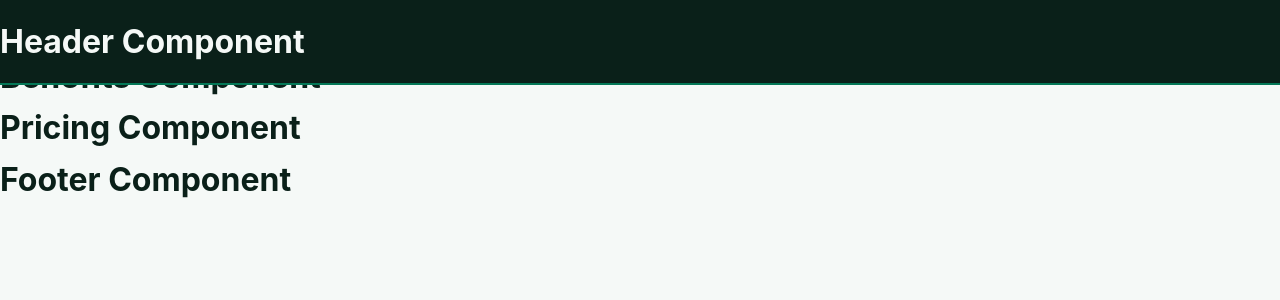
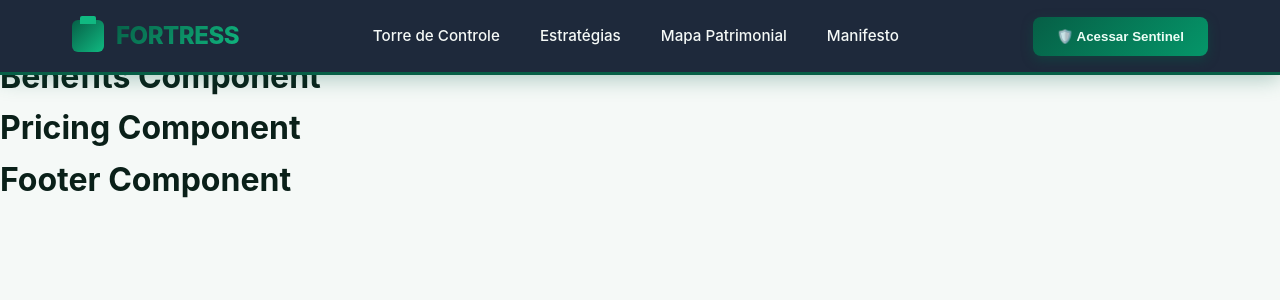
Before and after one commit to fortressopps/fortress-app, a React app in the folder frontend/: page / in a window 1280 px wide. Shown: the top 300 px of the page. Built offline with nearby package versions, Linux system fonts and the light colour scheme; the HTML template or start-up script is replaced by a standard one.

Commit message:
SEGUNDO PASSO: Header Fortress atualizado com novo design

```diff
--- a/frontend/src/components/Header/Header.css
+++ b/frontend/src/components/Header/Header.css
@@ -1,14 +1,17 @@
-.modern-header {
-  background: rgba(255, 255, 255, 0.95);
-  backdrop-filter: blur(20px);
-  border-bottom: 1px solid #e5e7eb;
+/* 🏰 HEADER FORTRESS BETA 1.5 - SISTEMA OFICIAL */
+.fortress-header {
+  background: var(--steel-tech);
+  color: var(--white-pure);
   padding: 1rem 0;
-  position: sticky;
+  position: fixed;
   top: 0;
+  width: 100%;
   z-index: 1000;
+  border-bottom: 3px solid var(--emerald-fortress);
+  box-shadow: 0 4px 20px rgba(6, 95, 70, 0.3);
 }
 
-.header-container {
+.fortress-brand {
   max-width: 1200px;
   margin: 0 auto;
   padding: 0 2rem;
@@ -17,61 +20,115 @@
   justify-content: space-between;
 }
 
-.logo-modern {
+/* 🎯 LOGO FORTRESS */
+.fortress-logo {
   display: flex;
   align-items: center;
-  gap: 0.5rem;
-  font-size: 1.25rem;
+  gap: 0.75rem;
+  font-size: 1.5rem;
   font-weight: 700;
-  color: #064e3b;
 }
 
-.nav-modern {
+.logo-tower {
+  width: 32px;
+  height: 32px;
+  background: var(--gradient-fortress);
+  border-radius: 6px;
+  position: relative;
+}
+
+.logo-tower::after {
+  content: '';
+  position: absolute;
+  top: -4px;
+  left: 50%;
+  transform: translateX(-50%);
+  width: 16px;
+  height: 8px;
+  background: var(--green-evolution);
+  border-radius: 2px 2px 0 0;
+}
+
+.logo-text {
+  background: var(--gradient-fortress);
+  -webkit-background-clip: text;
+  -webkit-text-fill-color: transparent;
+  background-clip: text;
+  font-weight: 800;
+  letter-spacing: -0.02em;
+}
+
+/* 🧭 NAVEGAÇÃO FORTRESS */
+.fortress-nav {
   display: flex;
-  gap: 2rem;
+  gap: 2.5rem;
 }
 
 .nav-link {
-  color: #374151;
+  color: var(--white-pure);
   text-decoration: none;
-  font-weight: 500;
+  font-weight: 600;
+  font-size: 0.95rem;
+  padding: 0.5rem 0;
+  position: relative;
+  transition: all 0.3s ease;
 }
 
 .nav-link:hover {
-  color: #047857;
+  color: var(--green-evolution);
 }
 
-.header-actions {
+.nav-link::after {
+  content: '';
+  position: absolute;
+  bottom: -2px;
+  left: 0;
+  width: 0;
+  height: 2px;
+  background: var(--green-evolution);
+  transition: width 0.3s ease;
+}
+
+.nav-link:hover::after {
+  width: 100%;
+}
+
+/* 🎮 BOTÕES FORTRESS */
+.fortress-actions {
   display: flex;
   gap: 1rem;
 }
 
-.btn-modern {
-  background: #10b981;
-  color: white;
+.btn-sentinel {
+  padding: 0.75rem 1.5rem;
+  background: var(--gradient-sentinel);
+  color: var(--white-pure);
   border: none;
   border-radius: 8px;
-  padding: 0.75rem 1.5rem;
   font-weight: 600;
   cursor: pointer;
+  transition: all 0.3s ease;
+  box-shadow: 0 4px 12px rgba(6, 95, 70, 0.4);
 }
 
-.btn-outline-modern {
-  background: transparent;
-  color: #10b981;
-  border: 2px solid #10b981;
-  border-radius: 8px;
-  padding: 0.75rem 1.5rem;
-  font-weight: 600;
-  cursor: pointer;
+.btn-sentinel:hover {
+  transform: translateY(-2px);
+  box-shadow: 0 6px 20px rgba(6, 95, 70, 0.6);
 }
 
-.btn-modern:hover {
-  background: #047857;
+/* 📱 RESPONSIVIDADE */
+@media (max-width: 768px) {
+  .fortress-brand {
+    flex-direction: column;
+    gap: 1rem;
+    padding: 0 1rem;
+  }
+
+  .fortress-nav {
+    gap: 1.5rem;
+  }
+
+  .nav-link {
+    font-size: 0.9rem;
+  }
 }
-
-.btn-outline-modern:hover {
-  background: #10b981;
-  color: white;
-}
-.modern-header { border: 3px solid red !important; }
--- a/frontend/src/components/Header/Header.jsx
+++ b/frontend/src/components/Header/Header.jsx
@@ -1,12 +1,28 @@
-import React from "react";
-import "../../App.css";
+import React from 'react';
+import './Header.css';
 
 const Header = () => {
-    return (
-        <div className="header">
-            <h1>Header Component</h1>
+  return (
+    <header className="fortress-header">
+      <div className="fortress-brand">
+        <div className="fortress-logo">
+          <div className="logo-tower"></div>
+          <span className="logo-text">FORTRESS</span>
         </div>
-    );
+
+        <nav className="fortress-nav">
+          <a href="#torre" className="nav-link">Torre de Controle</a>
+          <a href="#estrategias" className="nav-link">Estratégias</a>
+          <a href="#mapa" className="nav-link">Mapa Patrimonial</a>
+          <a href="#manifesto" className="nav-link">Manifesto</a>
+        </nav>
+
+        <div className="fortress-actions">
+          <button className="btn-sentinel">🛡️ Acessar Sentinel</button>
+        </div>
+      </div>
+    </header>
+  );
 };
 
 export default Header;
```
